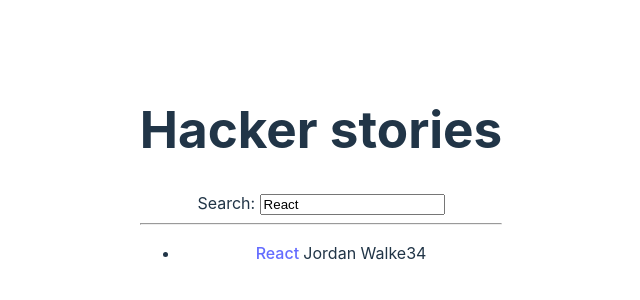
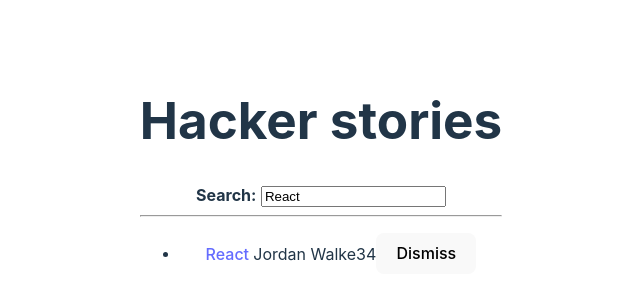
Before and after one commit to elaxolotl/Hacker_news, a React (Vite) app: page / in a window 1280 px wide. Shown: the part 226-526 px from the top of the page, without its empty margins (319-959 px from the left). Built offline with nearby package versions, Linux system fonts and the light colour scheme.

Commit message:
+ dismiss button

```diff
--- a/src/App.jsx
+++ b/src/App.jsx
@@ -2,10 +2,10 @@
 import { useState } from 'react';
 import { useEffect } from 'react';
 
-const List = (props) => (
+const List = ({ list, onRemoveItem }) => (
   <ul>
-    {props.list.map((item) => (
-      <Item key={item.objectID} item={item} />
+    {list.map((item) => (
+      <Item key={item.objectID} item={item} onRemoveItem={onRemoveItem} />
     ))}
   </ul>
 )
@@ -18,23 +18,33 @@
     <span>{list.item.author}</span>
     <span>{list.item.num_comments}</span>
     <span>{list.item.points}</span>
+    <span>
+      <button type="button" onClick={() => onRemoveItem(item)}>
+        Dismiss
+      </button>
+    </span>
   </li>
 );
 
-const Search = (props) => {
-  const handleChange = (event) => {
-    setSearchTerm(event.target.value);
-    props.onSearch(event)
-  }
-  return (
-    <div>
-      <label htmlFor="search">Search: </label>
-      <input id="search" type="text" value={props.search} onChange={props.onSearch} />
-    </div>)
-};
+const InputWithLabel = ({
+  id,
+  value,
+  onInputChange,
+  children,
+}) => (
+  <>
+    <label htmlFor={id}>{children}</label>
+    &nbsp;
+    <input
+      id={id}
+      type="text"
+      value={value}
+      onChange={onInputChange} />
+  </>
+);
 
 const App = () => {
-  const stories = [
+  const initialStories = [
     {
       title: "React",
       url: "https://reactjs.org/",
@@ -52,9 +62,16 @@
       objectID: 1,
     },
   ];
+  const [stories, setStories] = useState(initialStories);
   const [searchTerm, setSearchTerm] = useState(localStorage.getItem('search') || 'React');
+  const handleRemoveStory = (item) => {
+    const newStories = stories.filter(
+      (story) => item.objectID !== story.objectID
+    );
+    setStories(newStories)
+  }
 
-  useEffect(()=>{
+  useEffect(() => {
     localStorage.setItem('search', searchTerm);
   }, [searchTerm])
 
@@ -67,9 +84,15 @@
   return (
     <div>
       <h1>Hacker stories</h1>
-      <Search onSearch={handleSearch} search={searchTerm}/>
+      <InputWithLabel
+        id="search"
+        value={searchTerm}
+        onInputChange={handleSearch}
+      >
+        <strong>Search:</strong>
+      </InputWithLabel>
       <hr />
-      <List list={searchedStories} search={searchTerm} />
+      <List list={searchedStories} onRemoveItem={handleRemoveStory} />
     </div>
   );
 }
```
